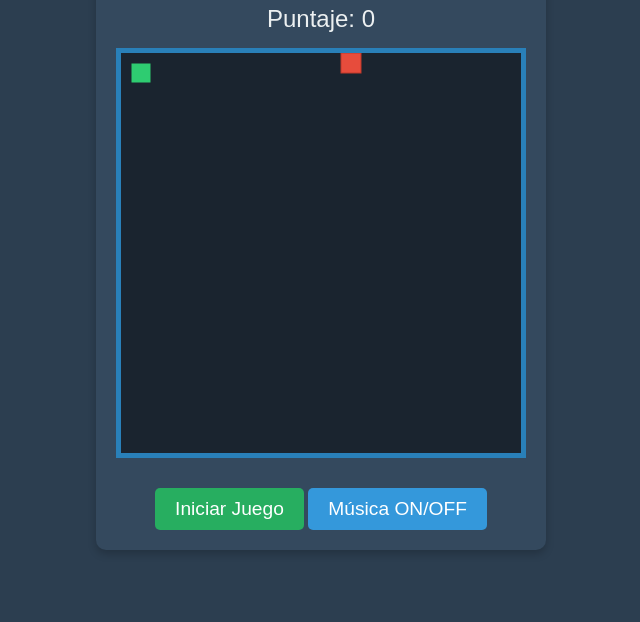
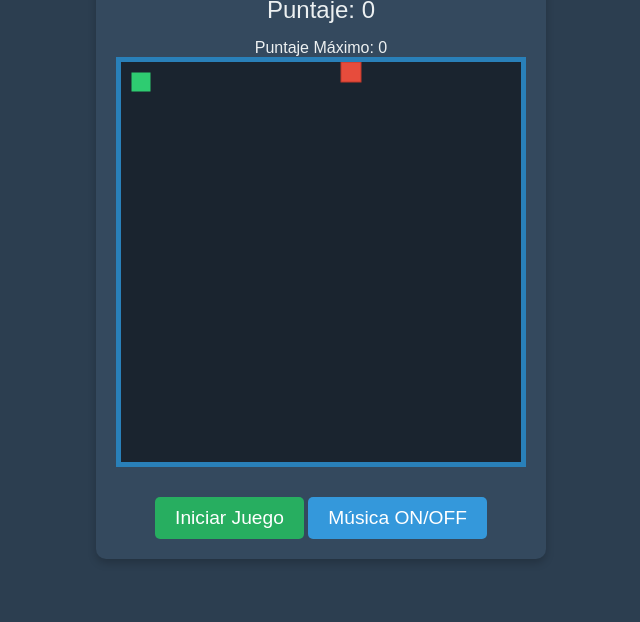
Before and after one commit to ChoroNavia-AI/snake-game-test, a plain HTML site: page index.html in a window 1280 px wide. Shown: the part 178-800 px from the top of the page, without its empty margins (319-959 px from the left). Drawn offline with Linux system fonts and the light colour scheme.

Commit message:
Update index.html

```diff
--- a/index.html
+++ b/index.html
@@ -10,6 +10,7 @@
     <div class="game-container">
         <h1>SNAKE! Return</h1>
         <div id="scoreDisplay">Puntaje: 0</div>
+        <div id="highScoreDisplay">Puntaje Máximo: 0</div>
         <canvas id="gameCanvas" width="400" height="400"></canvas>
         <button id="startButton">Iniciar Juego</button>
         <button id="musicToggleButton">Música ON/OFF</button>
```
